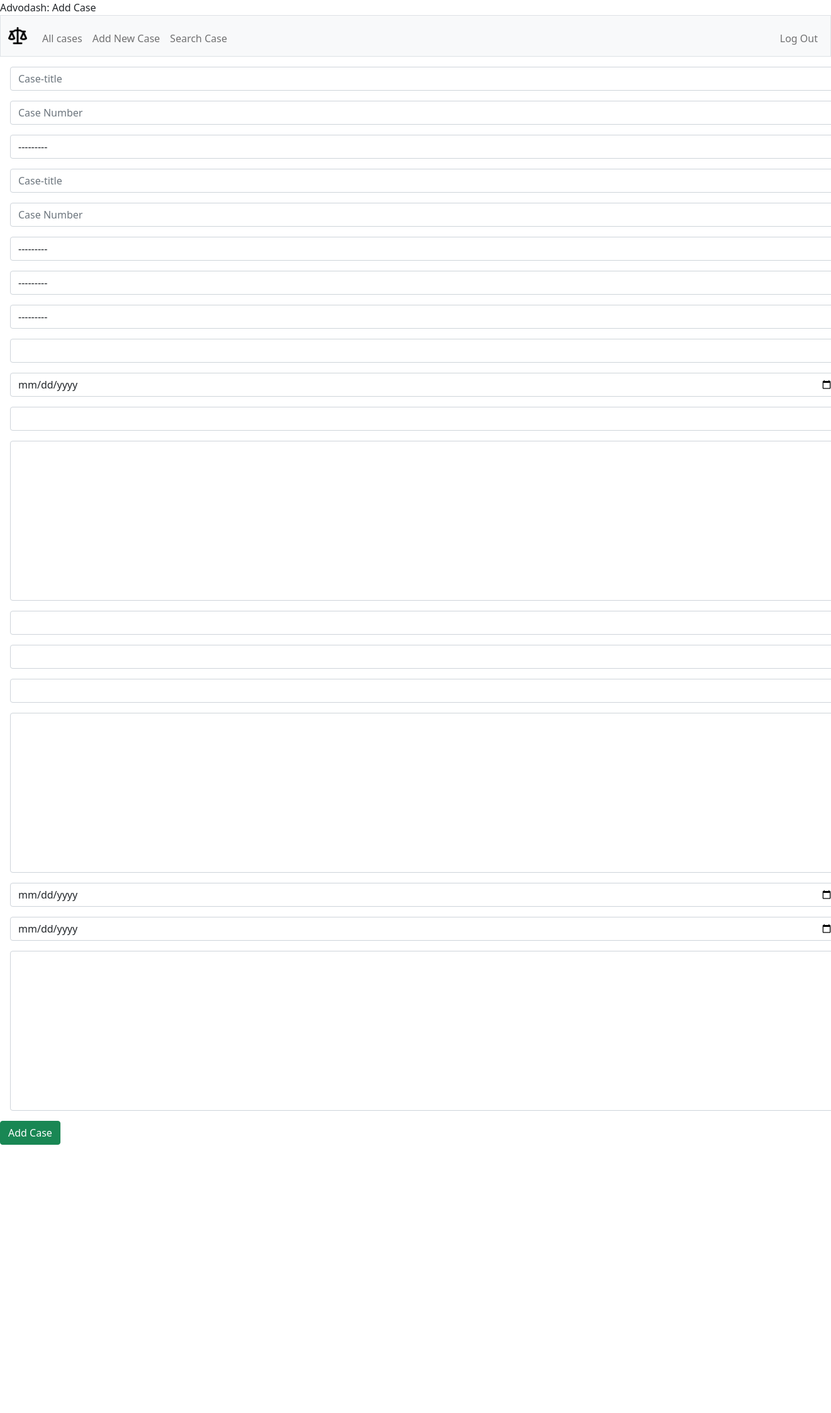
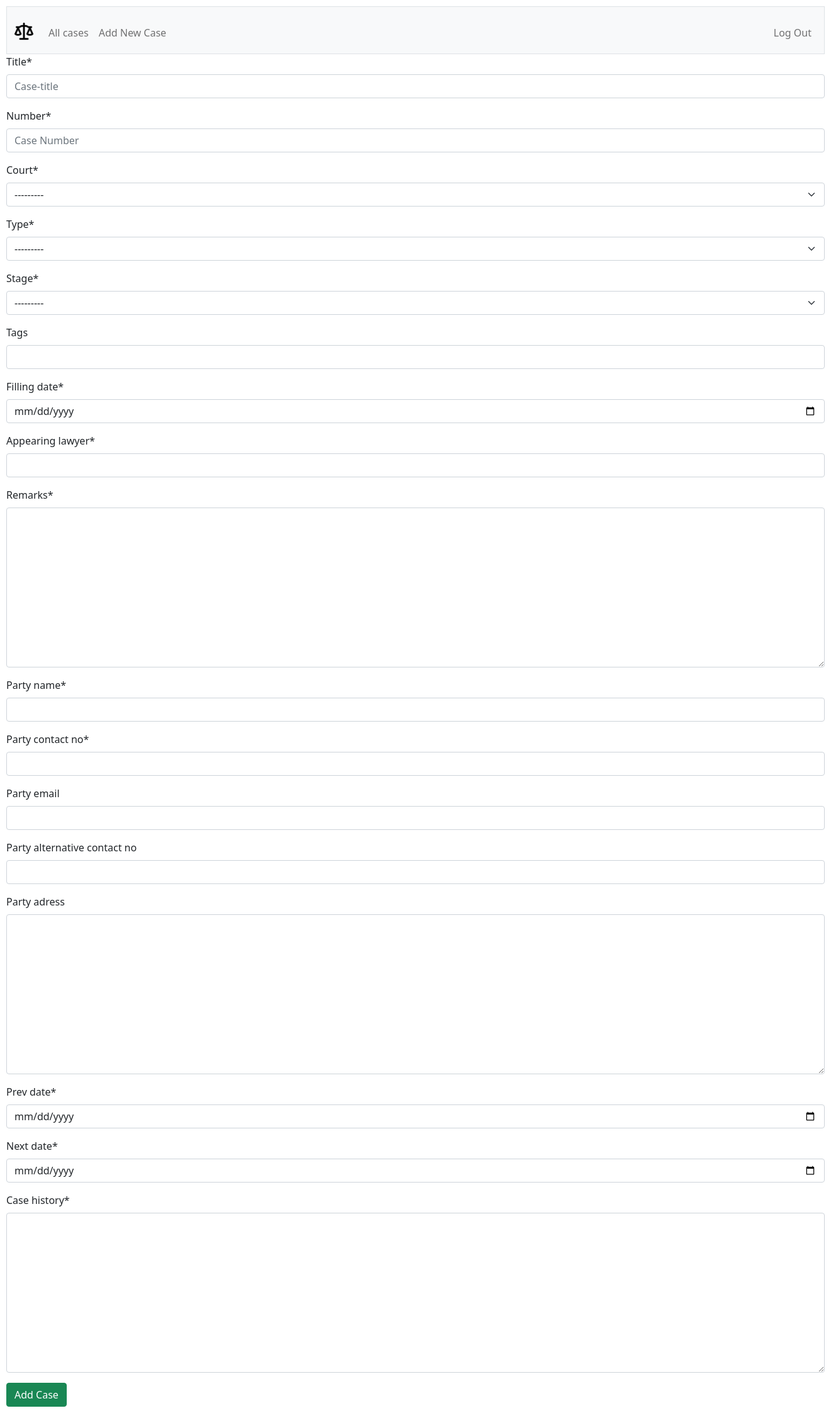
Before and after one commit to Anshrk/AdvoDash, a Django app: page /cases/add/ in a window 1320 px wide; the page is wider, and only the part inside the window is pictured. Shown: that part at 63% size. Before the commit the page ends 1818 px from the top of that part, so only its background shows below. Run offline with Django 4.2, Linux system fonts and the light colour scheme; data that the repository does not hold is empty; some libraries are stand-ins or nearby versions.

Commit message:
:lipstick: Added django crispy forms
Django crispy forms for the win once again

```diff
--- a/advodash/accounts/models.py
+++ b/advodash/accounts/models.py
@@ -9,5 +9,6 @@ class Position(models.Model):
 
 # Create your models here.
 class FirmUser(AbstractUser):
+    email = models.EmailField(unique=True)
     firm = models.ForeignKey(Firm, null=True, on_delete=models.CASCADE)
     position = models.ForeignKey(Position, null=True, on_delete=models.CASCADE)
--- /dev/null
+++ b/advodash/accounts/urls.py
@@ -0,0 +1,8 @@
+
+from . import views
+from django.urls import path
+
+urlpatterns = [
+    path("login/", views.login, name="login"),
+    path("register/", views.register, name="register"),
+]
--- a/advodash/advodash/urls.py
+++ b/advodash/advodash/urls.py
@@ -20,4 +20,5 @@ from django.urls import path, include
 urlpatterns = [
     path("cases/", include("cases.urls")),
     path("admin/", admin.site.urls),
+    path("", include("accounts.urls")),
 ]
--- a/advodash/cases/forms.py
+++ b/advodash/cases/forms.py
@@ -1,22 +1,20 @@
 from django.forms import ModelForm, DateInput, EmailInput, TextInput, NumberInput, ChoiceField
 from .models import Case
 
+class CaseForm(ModelForm):
+
+    def __init__(self, *args, **kwargs):
+        super(CaseForm, self).__init__(*args, **kwargs)
 
 
-class CaseForm(ModelForm):
     class Meta:
         model = Case
         fields = '__all__' # Create a field with all the users
         widgets = {
-            'title': TextInput(attrs={'placeholder': 'Case-title', 'class': 'form-control-plaintext'}),
-            'number': NumberInput(attrs={'placeholder': 'Case Number'}),
+            'title': TextInput(attrs={'placeholder': 'Case-title', 'class': 'col'}),
+            'number': NumberInput(attrs={'placeholder': 'Case Number', 'class': 'col'}),
             'filling_date': DateInput(attrs={'placeholder': 'Filling-Date', 'type': 'date'}),
             'prev_date': DateInput(attrs={'type': 'date'}),
             'next_date': DateInput(attrs={'type': 'date'}),
             'party_email': EmailInput(attrs={'type': 'email'}),
         }
-
-    def __init__(self, *args, **kwargs):
-        super(CaseForm, self).__init__(*args, **kwargs)
-        for visible in self.visible_fields():
-            visible.field.widget.attrs['class'] = 'form-control m-3'
--- a/advodash/cases/templates/cases/add_case.html
+++ b/advodash/cases/templates/cases/add_case.html
@@ -1,50 +1,14 @@
 {% extends "layout.html" %}
 
 {% block title %}
-    Advodash: Add Case
+    <title>dvodash: Add Case</title>
 {% endblock %}
 
 {% block content %}
+{% load crispy_forms_tags %}
     <form action="" class="form-inline" method="POST">
         {% csrf_token %}
-        <div class="case-details form-row">
-
-            <div class="col">
-            {{ form.title }}
-            </div>
-            <div class="col">
-            {{ form.number }}
-            </div>
-            <div class="col">
-            {{ form.court }}
-            </div>
-        </div>
-        <div>
-            {{ form.title }}
-            {{ form.number }}
-            {{ form.court }}
-            {{ form.type }}
-            {{ form.stage }}
-            {{ form.tags }}
-            {{ form.filling_date }}
-            {{ form.appearing_lawyer }}
-            {{ form.remarks }}
-        </div>
-        <div class="party-details">
-            {{ form.party_name }}
-            {{ form.party_contact_no }}
-            {{ form.party_email }}
-            {{ form.party_alternative_contact_number }}
-            {{ form.party_adress }}
-        </div>
-        <div class="hearing-dates">
-            {{ form.prev_date }}
-            {{ form.next_date }}
-        </div>
-        <div class="case_history">
-            {{ form.case_history }}
-        </div>
-
+        {{ form | crispy }}
         <input class="btn btn-success" type="submit" name="Submit" value="Add Case">
     </form>
 {% endblock %}
--- a/advodash/static/css/layout.css
+++ b/advodash/static/css/layout.css
@@ -27,3 +27,8 @@ nav .navbar-brand .green
 {
     color: #2e944b;
 }
+
+body {
+    padding: 10px;
+    background: black;
+}
--- a/advodash/templates/base_generic.html
+++ b/advodash/templates/base_generic.html
@@ -6,7 +6,7 @@
     <meta name="viewport" content="width=device-width, initial-scale=1.0">
     <link crossorigin="anonymous" href="https://cdn.jsdelivr.net/npm/bootstrap@5.1.3/dist/css/bootstrap.min.css" integrity="sha384-1BmE4kWBq78iYhFldvKuhfTAU6auU8tT94WrHftjDbrCEXSU1oBoqyl2QvZ6jIW3" rel="stylesheet">
     <script crossorigin="anonymous" src="https://cdn.jsdelivr.net/npm/bootstrap@5.1.3/dist/js/bootstrap.bundle.min.js" integrity="sha384-ka7Sk0Gln4gmtz2MlQnikT1wXgYsOg+OMhuP+IlRH9sENBO0LRn5q+8nbTov4+1p"></script>
-
+    <link rel="stylesheet" href="{% static 'css/layout.css' %}">
     <link rel="shortcut icon" type="image/ico" href="{% static 'images/favicon.ico' %}" >
     {% block head %} {% endblock %}
 </head>
--- a/advodash/templates/layout.html
+++ b/advodash/templates/layout.html
@@ -2,10 +2,15 @@
 {% load static %}
 
 {% block head %}
+    <meta charset="UTF-8">
+    <meta name="viewport" content="width=device-width, initial-scale=1.0">
+    <link crossorigin="anonymous" href="https://cdn.jsdelivr.net/npm/bootstrap@5.1.3/dist/css/bootstrap.min.css" integrity="sha384-1BmE4kWBq78iYhFldvKuhfTAU6auU8tT94WrHftjDbrCEXSU1oBoqyl2QvZ6jIW3" rel="stylesheet">
+    <script crossorigin="anonymous" src="https://cdn.jsdelivr.net/npm/bootstrap@5.1.3/dist/js/bootstrap.bundle.min.js" integrity="sha384-ka7Sk0Gln4gmtz2MlQnikT1wXgYsOg+OMhuP+IlRH9sENBO0LRn5q+8nbTov4+1p"></script>
+
+    <link rel="shortcut icon" type="image/ico" href="{% static 'images/favicon.ico' %}" >
     {% block title %}
     {% endblock %}
 {% endblock %}
-
 {% block body %}
     <nav class="bg-light border navbar navbar-expand-md navbar-light">
         <div class="container-fluid">
@@ -16,9 +21,7 @@
             <div class="collapse navbar-collapse" id="navbar">
                     <ul class="navbar-nav me-auto mt-2">
                         <li class="nav-item"><a class="nav-link" href="/cases/add/">All cases</a></li>
-                            <li class="nav-item"><a class="nav-link" href="/cases/">Add New Case</a></li>
-                            <li class="nav-item"><a class="nav-link" href="/buy">Search Case</a></li>
-
+                        <li class="nav-item"><a class="nav-link" href="/cases/add">Add New Case</a></li>
                     </ul>
                     <ul class="navbar-nav ms-auto mt-2">
                         <li class="nav-item"><a class="nav-link" href="/logout">Log Out</a></li>
@@ -26,8 +29,6 @@
             </div>
         </div>
     </nav>
-
-
 
     <main>
         {% block content %}
@@ -38,4 +39,5 @@
         {% block footer %}
         {% endblock %}
     </footer>
+
 {% endblock %}
--- a/pyproject.toml
+++ b/pyproject.toml
@@ -8,6 +8,8 @@ readme = "README.md"
 [tool.poetry.dependencies]
 python = "^3.11"
 django = "^4.2.5"
+django-crispy-forms = "^2.0"
+crispy-bootstrap5 = "^0.7"
 
 
 [build-system]
```
Also changed, not shown: advodash/accounts/backends.py (added, +15 -0 lines), advodash/accounts/forms.py (+14 -2 lines), advodash/accounts/templates/authentication/register.html (added, +17 -0 lines), advodash/accounts/views.py (+14 -0 lines), advodash/advodash/settings.py (+7 -0 lines), 1 other file. Lines whose indentation alone changed are shown as unchanged.
